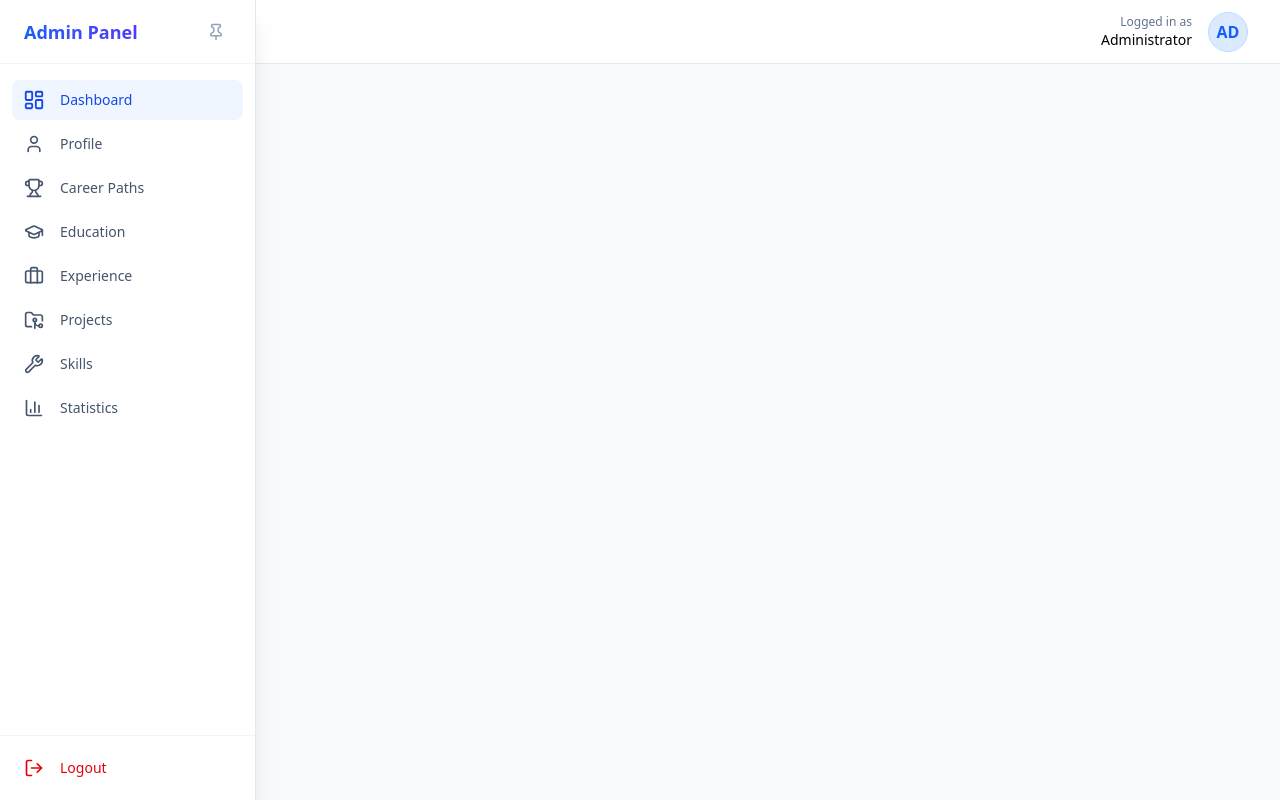
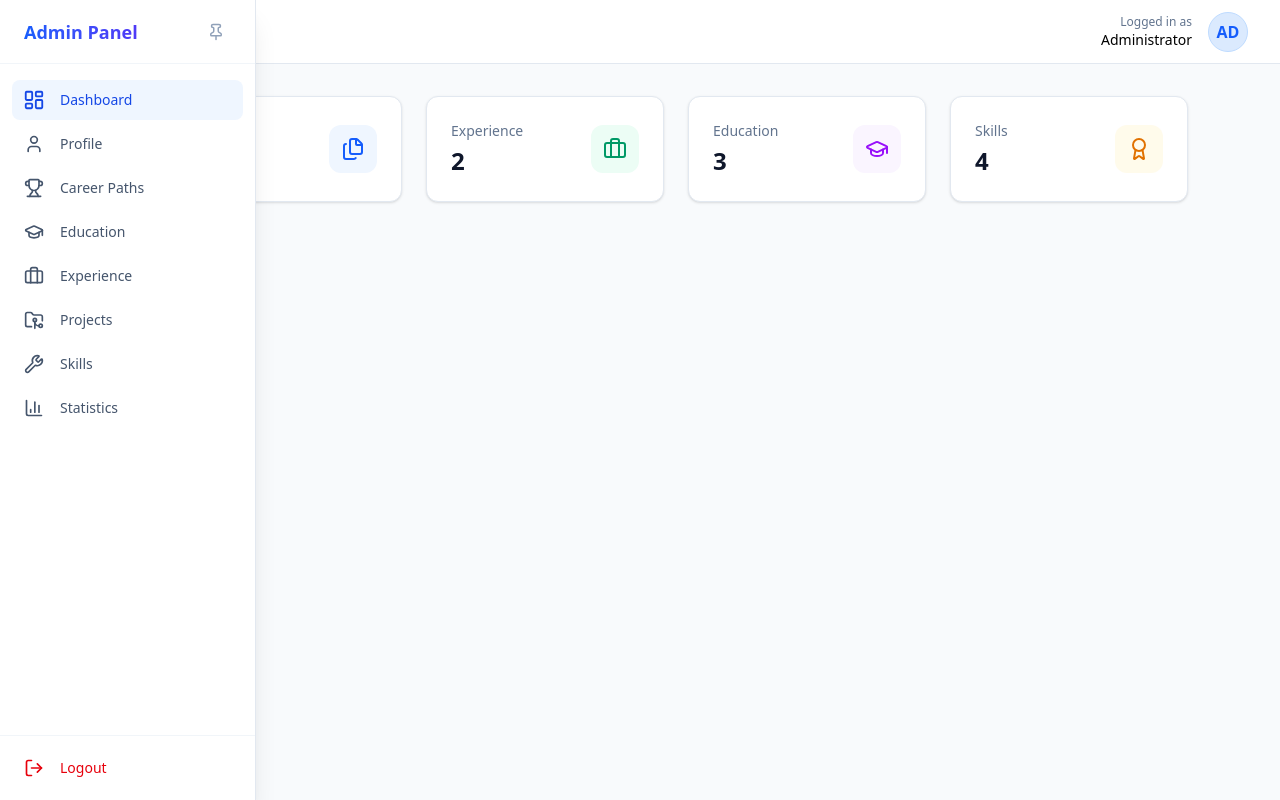
Before and after one commit to jananigel/profile-cms, a React (Vite) app: page /#/ in a window 1280 px wide. Both pictures are taken after a click on the button "Log In". Built offline with nearby package versions, Linux system fonts and the light colour scheme.

Commit message:
feat: add the stat cards to the dashboard page

```diff
--- a/src/pages/dashboard/Dashboard.page.tsx
+++ b/src/pages/dashboard/Dashboard.page.tsx
@@ -1,5 +1,16 @@
+import { DASHBOARD_STATS } from '../../core/constants';
+import DashboardStatCard from '../../shared/components/dashboard-stat-card/dashboard-stat-card.component';
+
 const DashboardPage = () => {
-	return <>Dashboard</>;
+	return (
+		<div className="space-y-8">
+			<div className="grid grid-cols-1 sm:grid-cols-2 lg:grid-cols-4 gap-6">
+				{DASHBOARD_STATS.map((stat, index) => {
+					return <DashboardStatCard key={index} data={stat}></DashboardStatCard>;
+				})}
+			</div>
+		</div>
+	);
 };
 
 export default DashboardPage;
```
